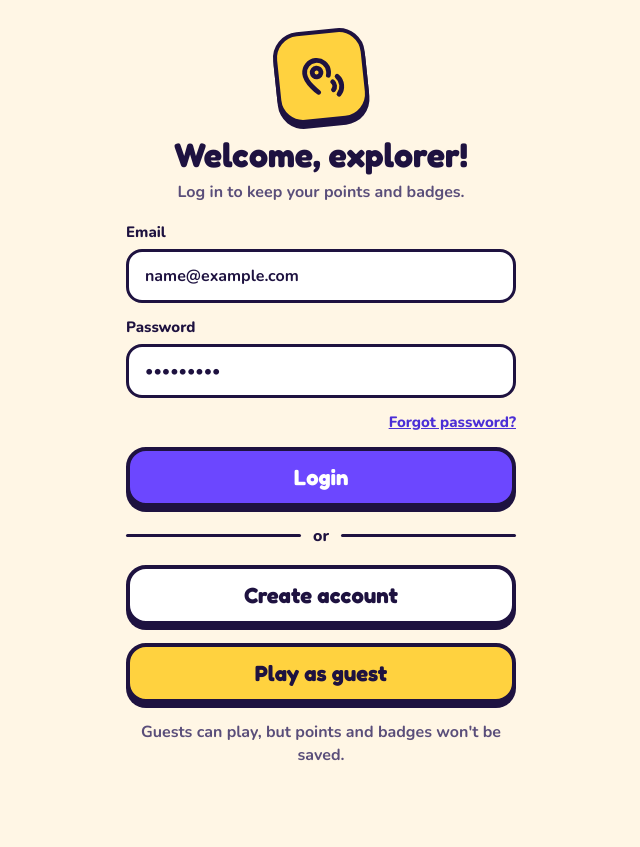
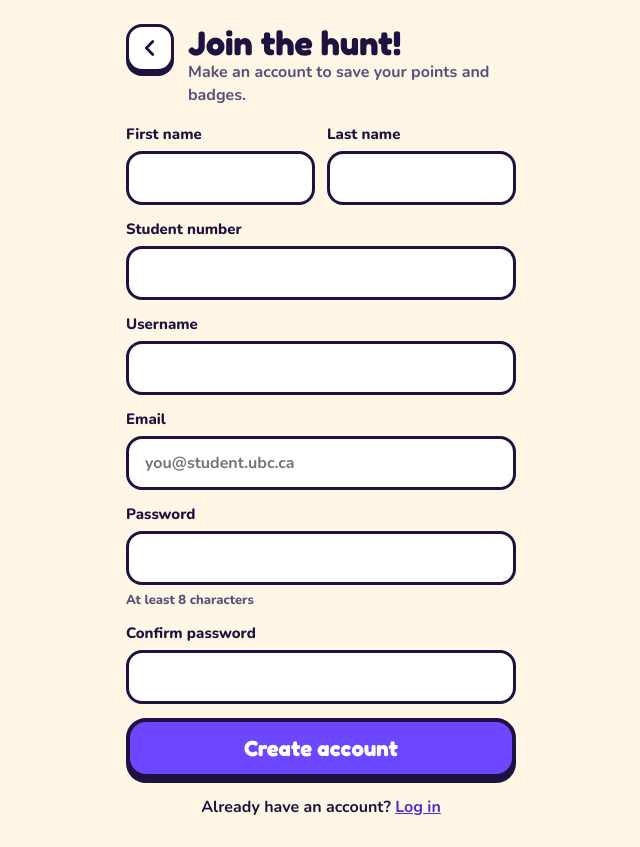
Before and after one commit to COSC-499-W2026/capstone-project-team-7, a React (Vite) app in the folder src/frontend/: page / in a window 1280 px wide. Both pictures are taken after typing "name@example.com", "Sample123" into the empty fields and a click on the button "Create account". Shown: the whole page, without its empty margins (319-959 px from the left). Before the commit the page ends 800 px from the top, so only its background shows below. Built offline with nearby package versions, Linux system fonts and the light colour scheme.

Commit message:
create account page frontend only

```diff
--- a/src/frontend/src/App.tsx
+++ b/src/frontend/src/App.tsx
@@ -1,25 +1,33 @@
 import { useEffect, useState } from 'react'
+import CreateAccountPage from './CreateAccountPage'
 import LoadingScreen from './LoadingScreen'
 import LoginPage from './LoginPage'
 
+type Page = 'loading' | 'login' | 'createAccount'
+
 export default function App() {
+  const [page, setPage] = useState<Page>('loading')
   const [progress, setProgress] = useState(0)
-  const [showLogin, setShowLogin] = useState(false)
 
   // Fill the loading bar step by step, then switch to the login page shortly after it is full
   useEffect(() => {
+    if (page !== 'loading') return
     if (progress < 100) {
       const step = setTimeout(() => setProgress(progress + 10), 150)
       return () => clearTimeout(step)
     }
-    const done = setTimeout(() => setShowLogin(true), 400)
+    const done = setTimeout(() => setPage('login'), 400)
     return () => clearTimeout(done)
-  }, [progress])
+  }, [page, progress])
 
-  if (!showLogin) {
+  if (page === 'loading') {
     return <LoadingScreen progress={progress} />
   }
 
-  // Create account and guest play get their own pages in later PRs
-  return <LoginPage onCreateAccount={() => {}} onPlayAsGuest={() => {}} />
+  if (page === 'createAccount') {
+    return <CreateAccountPage onBackToLogin={() => setPage('login')} />
+  }
+
+  // Guest play gets its own page in a later PR
+  return <LoginPage onCreateAccount={() => setPage('createAccount')} onPlayAsGuest={() => {}} />
 }
--- /dev/null
+++ b/src/frontend/src/CreateAccountPage.css
@@ -0,0 +1,54 @@
+.signup-header {
+  display: flex;
+  align-items: flex-start;
+  gap: 14px;
+}
+
+.signup-back {
+  width: 48px;
+  height: 48px;
+  flex-shrink: 0;
+  border-radius: 16px;
+  background: var(--white);
+  border: var(--border);
+  box-shadow: 0 4px 0 var(--ink);
+  color: var(--ink);
+  display: flex;
+  align-items: center;
+  justify-content: center;
+  cursor: pointer;
+}
+
+.signup-form {
+  display: flex;
+  flex-direction: column;
+  gap: 14px;
+}
+
+/* First and last name sit side by side, and stack on very narrow phones */
+.signup-row {
+  display: grid;
+  grid-template-columns: repeat(auto-fit, minmax(140px, 1fr));
+  gap: 12px;
+}
+
+.signup-hint {
+  color: var(--ink-soft);
+  font-size: 13px;
+}
+
+.signup-login {
+  margin: 0;
+  text-align: center;
+}
+
+/* Looks like a link, but it is a button because it changes the page instead of going to a web address */
+.signup-link {
+  padding: 0;
+  border: none;
+  background: none;
+  color: #4B2FD6;
+  font: inherit;
+  text-decoration: underline;
+  cursor: pointer;
+}
--- /dev/null
+++ b/src/frontend/src/CreateAccountPage.tsx
@@ -0,0 +1,98 @@
+import { useState } from 'react'
+import type { FormEvent } from 'react'
+import './CreateAccountPage.css'
+
+export const MIN_PASSWORD_LENGTH = 8
+
+// Returns what is wrong with the password, or an empty string if it is fine
+export function passwordProblem(password: string, confirmPassword: string) {
+  if (password.length < MIN_PASSWORD_LENGTH) return `Your password needs at least ${MIN_PASSWORD_LENGTH} characters.`
+  if (password !== confirmPassword) return "Your passwords don't match."
+  return ''
+}
+
+interface CreateAccountPageProps {
+  onBackToLogin: () => void
+}
+
+export default function CreateAccountPage({ onBackToLogin }: CreateAccountPageProps) {
+  const [firstName, setFirstName] = useState('')
+  const [lastName, setLastName] = useState('')
+  const [studentNumber, setStudentNumber] = useState('')
+  const [username, setUsername] = useState('')
+  const [email, setEmail] = useState('')
+  const [password, setPassword] = useState('')
+  const [confirmPassword, setConfirmPassword] = useState('')
+  const [error, setError] = useState('')
+
+  function handleSubmit(event: FormEvent) {
+    event.preventDefault() // stops the browser from reloading the page
+    setError(passwordProblem(password, confirmPassword))
+  }
+
+  return (
+    <main className="screen">
+      <header className="signup-header">
+        <button className="signup-back" type="button" aria-label="Back to login" onClick={onBackToLogin}>
+          <svg width="22" height="22" viewBox="0 0 24 24" fill="none" stroke="currentColor" strokeWidth="3" strokeLinecap="round" strokeLinejoin="round" aria-hidden="true">
+            <path d="M15 5l-7 7 7 7" />
+          </svg>
+        </button>
+        <div>
+          <h1>Join the hunt!</h1>
+          <p className="subtitle">Make an account to save your points and badges.</p>
+        </div>
+      </header>
+
+      <form className="signup-form" onSubmit={handleSubmit}>
+        <div className="signup-row">
+          <label className="field">
+            First name
+            <input className="text-input" autoComplete="given-name" value={firstName}
+              onChange={(event) => setFirstName(event.target.value)} required />
+          </label>
+          <label className="field">
+            Last name
+            <input className="text-input" autoComplete="family-name" value={lastName}
+              onChange={(event) => setLastName(event.target.value)} required />
+          </label>
+        </div>
+        <label className="field">
+          Student number
+          <input className="text-input" inputMode="numeric" maxLength={30} value={studentNumber}
+            onChange={(event) => setStudentNumber(event.target.value)} required />
+        </label>
+        <label className="field">
+          Username
+          <input className="text-input" autoComplete="username" maxLength={50} value={username}
+            onChange={(event) => setUsername(event.target.value)} required />
+        </label>
+        <label className="field">
+          Email
+          <input className="text-input" type="email" autoComplete="email" placeholder="you@student.ubc.ca"
+            value={email} onChange={(event) => setEmail(event.target.value)} required />
+        </label>
+        <label className="field">
+          Password
+          <input className="text-input" type="password" autoComplete="new-password" value={password}
+            onChange={(event) => setPassword(event.target.value)} required />
+          <span className="signup-hint">At least {MIN_PASSWORD_LENGTH} characters</span>
+        </label>
+        <label className="field">
+          Confirm password
+          <input className="text-input" type="password" autoComplete="new-password" value={confirmPassword}
+            onChange={(event) => setConfirmPassword(event.target.value)} required />
+        </label>
+
+        {error && <p className="error-message" role="alert">{error}</p>}
+
+        <button className="game-button" type="submit">Create account</button>
+      </form>
+
+      <p className="signup-login">
+        Already have an account?{' '}
+        <button className="signup-link" type="button" onClick={onBackToLogin}>Log in</button>
+      </p>
+    </main>
+  )
+}
```
Also changed, not shown: 1 other file (tests, documents, lock files or other folders).
